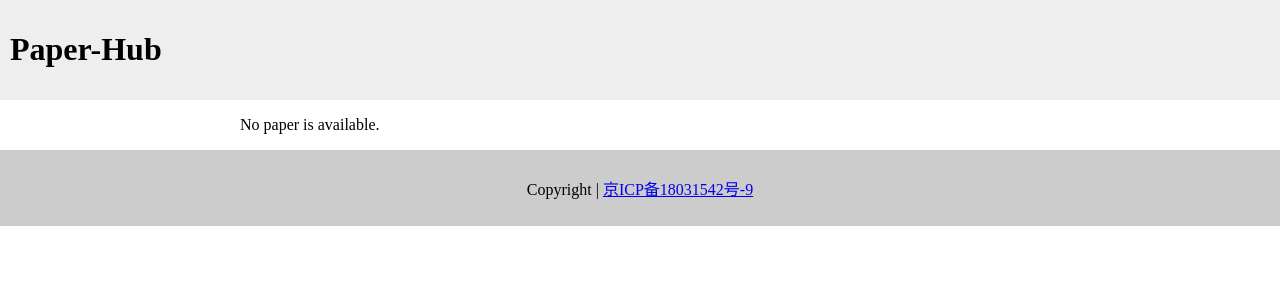
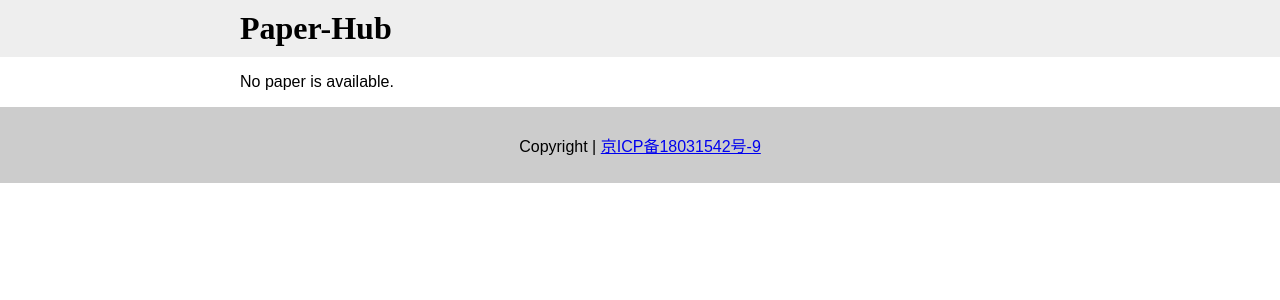
Before and after one commit to yanlinlin82/paper-hub.cn, a Django app: page /view/ in a window 1280 px wide. Shown: the top 300 px of the page. Run offline with Django 4.2, Linux system fonts and the light colour scheme; data that the repository does not hold is empty.

Commit message:
Update CSS.

```diff
--- a/view/templates/index.html
+++ b/view/templates/index.html
@@ -5,8 +5,10 @@
     <title>Paper-Hub: An easy way to read and share papers for scientific research</title>
     <meta name="viewport" content="width=device-width, initial-scale=1.0">
     <style type="text/css">
-      body { margin: 0; }
-      header { margin: 0; padding: 10px; max-height: 80px; background-color: #eee; }
+      body { margin: 0; font-family:Arial,"PingFang SC","Microsoft YaHei",sans-serif; }
+      header { margin: 0; background-color: #eee; }
+      .container { margin: 0 auto; max-width: 800px; }
+      header h1.logo { margin: 0; padding: 10px 0; font-family:cIconfont!important;font-style:normal;-webkit-font-smoothing:antialiased;-moz-osx-font-smoothing:grayscale; }
       article { margin: 10px auto; max-width:800px; }
       footer { margin: 0; padding: 10px; background-color: #ccc; }
       footer p { text-align: center; }
@@ -15,12 +17,15 @@
   </head>
   <body>
     <header>
-      <h1>Paper-Hub</h1>
-      <nav></nav>
+      <div class="container">
+        <h1 class="logo">Paper-Hub</h1>
+        <nav></nav>
+      </div>
     </header>
     <article>
 {% if paper_list %}
       <p class="summary">There are total {{ paper_list|length }} paper(s).</p>
+      <hr>
   {% for paper in paper_list %}
       <div class="paper-item">
         <p>[{{ paper.create_time|date:"Y-m-d" }}] <b>{{ paper.creator }}</b>:</p>
```
Also changed, not shown: view/templates/single.html (+8 -4 lines).
